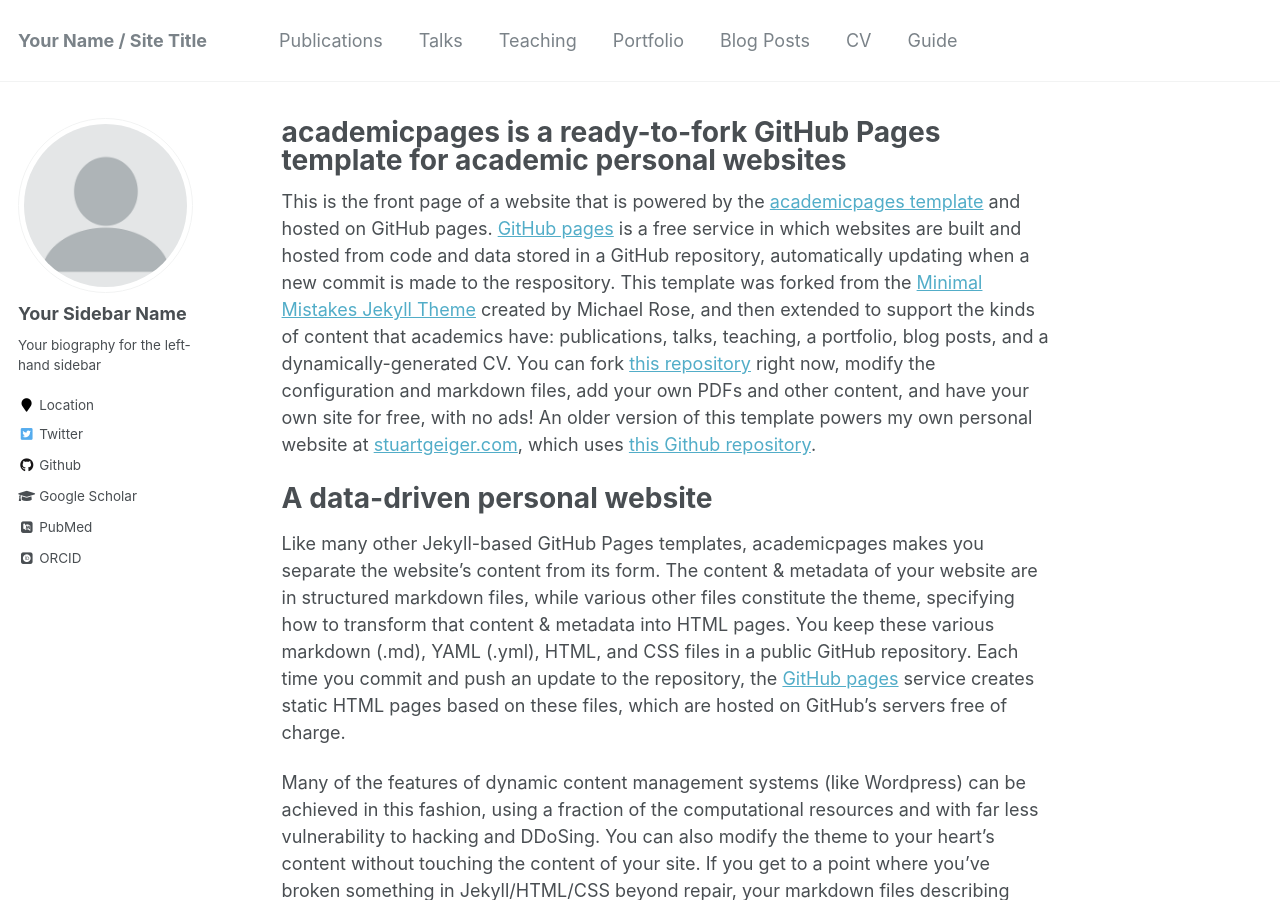
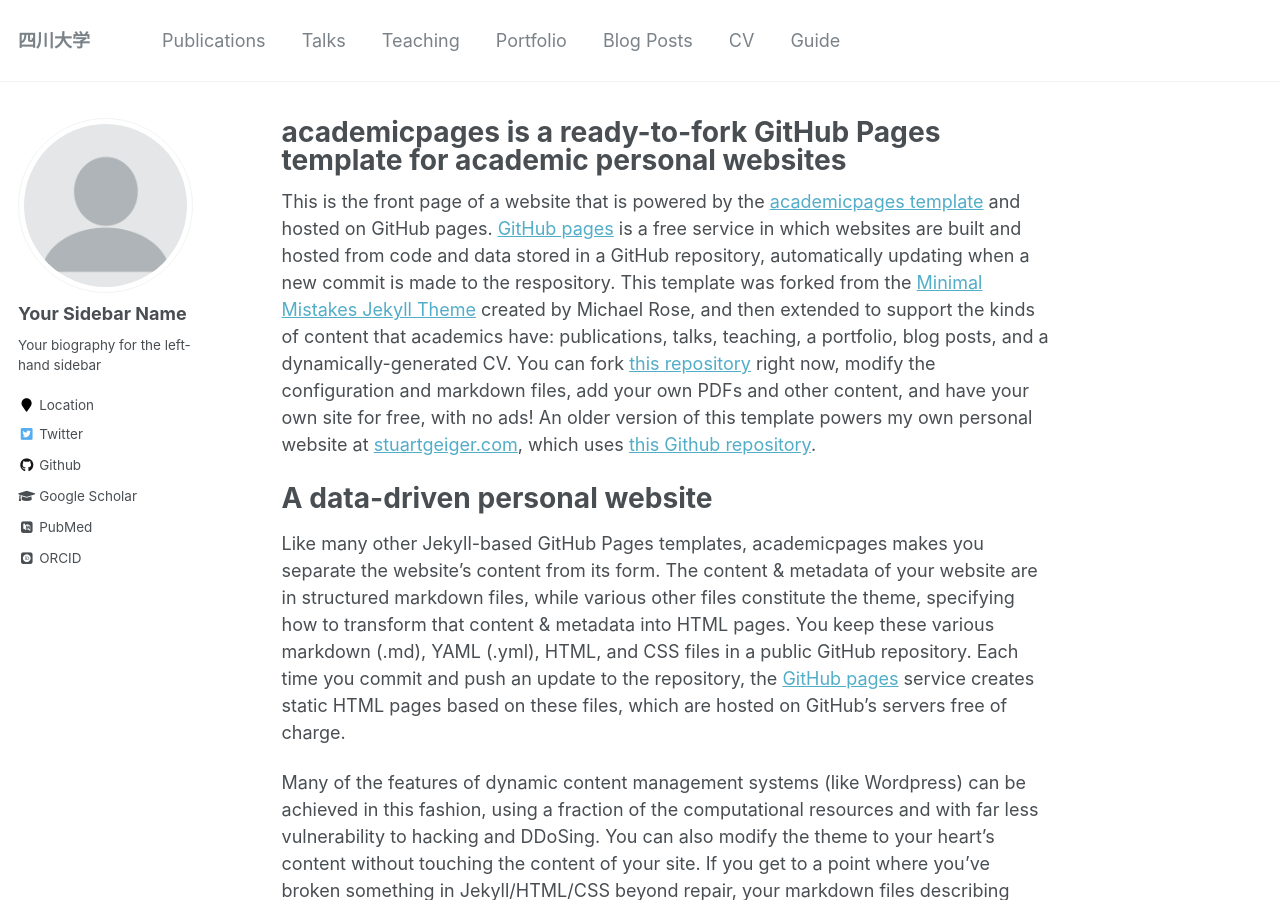
Before and after one commit to younger1999/yg_first, a Jekyll site: the page built from _pages/about.md, in a window 1280 px wide and 900 px high. Built offline with Jekyll 4.4.1, drawn with Linux system fonts in a browser that asks for light colours; some web fonts are replaced.

Commit message:
init
Signed-off-by: younger1999 <958103472@qq.com>

```diff
--- a/_config.yml
+++ b/_config.yml
@@ -7,7 +7,7 @@
 
 # Site Settings
 locale                   : "en-US"
-title                    : "Your Name / Site Title"
+title                    : "四川大学"
 title_separator          : "-"
 name                     : &name "Your Name"
 description              : &description "personal description"
```
